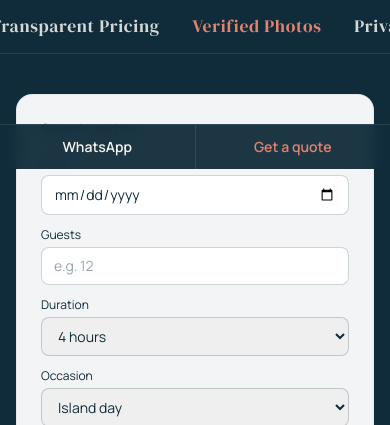
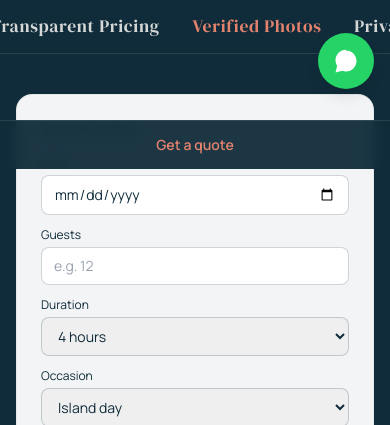
Before and after one commit to hrithik1520/pattaya-yacht-rentals, a website: page index.html in a window 390 px wide. Shown: the part 675-1100 px from the top of the page. Drawn offline with Linux system fonts and the light colour scheme.

Commit message:
Show floating WhatsApp button on mobile, not just desktop
Removed the redundant text-only WhatsApp link from the mobile action
bar since the floating icon button now covers all screen sizes.

```diff
--- a/js/layout.js
+++ b/js/layout.js
@@ -107,12 +107,11 @@ function siteFooter() {
     </div>
   </footer>
   <div id="mobileActionBar" class="fixed bottom-0 inset-x-0 z-40 md:hidden bg-navy/95 backdrop-blur border-t border-cream/10 flex">
-    <a id="mobileWaLink" target="_blank" rel="noopener" class="flex-1 text-center py-3 text-cream font-semibold text-sm border-r border-cream/10">WhatsApp</a>
-    <a href="/contact.html" class="flex-1 text-center py-3 text-coral font-semibold text-sm">Get a quote</a>
+    <a href="/contact.html" class="flex-1 text-center py-3.5 text-coral font-semibold text-sm">Get a quote</a>
   </div>
   <div class="h-14 md:hidden"></div>
   <a id="floatingWaBtn" target="_blank" rel="noopener" aria-label="Chat with us on WhatsApp"
-     class="hidden md:flex fixed bottom-6 right-6 z-40 w-14 h-14 rounded-full items-center justify-center shadow-lg transition hover:scale-105"
+     class="flex fixed bottom-20 right-4 md:bottom-6 md:right-6 z-40 w-14 h-14 rounded-full items-center justify-center shadow-lg transition hover:scale-105 active:scale-95"
      style="background:#25D366;color:#fff;">
     ${whatsAppIconSvg()}
   </a>`;
@@ -125,7 +124,5 @@ function mountLayout(active) {
   const mobileMenu = document.getElementById("mobileMenu");
   menuBtn.addEventListener("click", () => mobileMenu.classList.toggle("hidden"));
 
-  const waLink = buildWhatsAppLink();
-  document.getElementById("floatingWaBtn").href = waLink;
-  document.getElementById("mobileWaLink").href = waLink;
+  document.getElementById("floatingWaBtn").href = buildWhatsAppLink();
 }
```
Also changed, not shown: css/tailwind.css.
